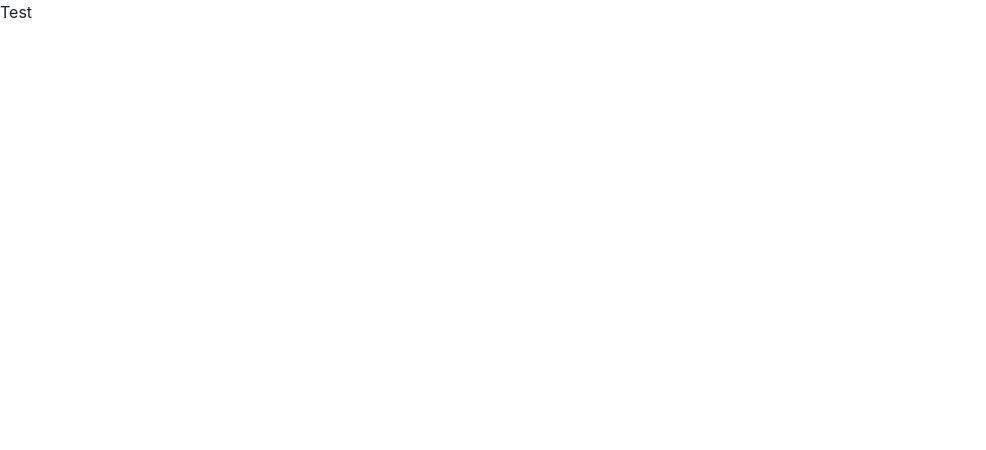
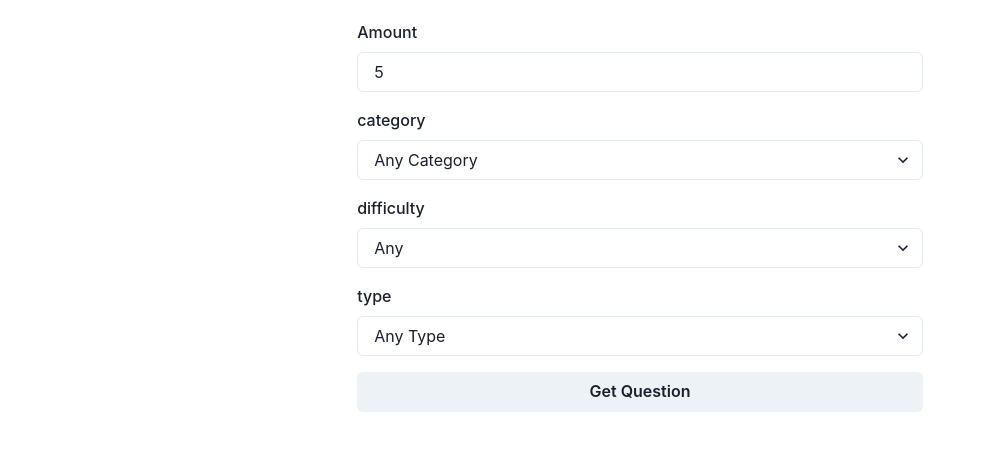
Before and after one commit to dustatron/fastQuiz-v2, a Next.js app: page / in a window 1280 px wide. Shown: the top 450 px of the page, without its empty margins (0-986 px from the left). Built offline with nearby package versions, Linux system fonts and the light colour scheme.

Commit message:
add trivia api

```diff
--- a/package.json
+++ b/package.json
@@ -16,12 +16,14 @@
     "next": "13.2.4",
     "react": "18.2.0",
     "react-dom": "18.2.0",
-    "react-query": "^3.39.3"
+    "react-query": "^3.39.3",
+    "uuid": "^9.0.0"
   },
   "devDependencies": {
     "@types/node": "18.15.5",
     "@types/react": "18.0.28",
     "@types/react-dom": "18.0.11",
+    "@types/uuid": "^9.0.1",
     "eslint": "8.36.0",
     "eslint-config-next": "13.2.4",
     "typescript": "5.0.2"
--- /dev/null
+++ b/src/apiCalls/useGetOpenTDB.tsx
@@ -0,0 +1,37 @@
+import { useQuery } from "react-query";
+import {
+  Category,
+  QuestionType,
+  Difficulty,
+  OpenTDBResponse,
+} from "../utils/types";
+
+type Props = {
+  amount?: string;
+  category?: Category;
+  difficulty?: Difficulty;
+  type?: QuestionType;
+};
+
+function useGetOpenTBD({ amount, category, difficulty, type }: Props) {
+  const fetcher = async () => {
+    console.log("cat", category);
+    const result = await fetch(
+      `https://opentdb.com/api.php?amount=${amount}${
+        category === "any" ? "" : `&category=${category}`
+      }${difficulty === "any" ? "" : `&difficulty=${difficulty}`}${
+        type === "any" ? "" : `&type=${type}`
+      }`
+    );
+    return await result.json();
+  };
+  return useQuery<OpenTDBResponse>(
+    ["quiz", amount, category, difficulty, type],
+    fetcher,
+    {
+      enabled: false,
+    }
+  );
+}
+
+export default useGetOpenTBD;
--- a/src/pages/index.tsx
+++ b/src/pages/index.tsx
@@ -1,10 +1,110 @@
 import type { NextPage } from "next";
-import { Box } from "@chakra-ui/react";
+import { FormEvent, FormEventHandler, useState } from "react";
+import {
+  Box,
+  Button,
+  Input,
+  FormControl,
+  FormLabel,
+  Container,
+  Select,
+  Stack,
+} from "@chakra-ui/react";
+import useGetOpenTBD from "../apiCalls/useGetOpenTDB";
+import {
+  CategoryValues,
+  Category,
+  DifficultyValues,
+  Difficulty,
+  QuestionType,
+  QuestionTypeValues,
+} from "../utils/types";
+import { v4 } from "uuid";
+import { cleanAsciiString } from "../utils/helper";
 
 const Home: NextPage = () => {
+  const [amount, setAmount] = useState<string>("5");
+  const [category, setCategory] = useState<Category>("any");
+  const [difficulty, setDifficulty] = useState<Difficulty>("any");
+  const [type, setType] = useState<QuestionType>("any");
+  const { data, isLoading, refetch } = useGetOpenTBD({
+    amount,
+    category,
+    difficulty,
+    type,
+  });
+  console.log("data", data);
+
+  const handleSubmit = (e: FormEvent<HTMLFormElement>) => {
+    e.preventDefault();
+    refetch();
+  };
   return (
     <div>
-      <Box>Test</Box>
+      <Container p="5">
+        <form action="" onSubmit={handleSubmit}>
+          <Stack spacing={4}>
+            <FormControl>
+              <FormLabel>Amount</FormLabel>
+              <Input
+                type="number"
+                value={amount}
+                onChange={(e) => setAmount(e.target.value)}
+              />
+            </FormControl>
+            <FormControl>
+              <FormLabel>category</FormLabel>
+              <Select
+                value={category}
+                onChange={(e) => setCategory(e.target.value as Category)}
+                defaultValue={"any"}
+              >
+                {Object.entries(CategoryValues).map(([key, value]) => (
+                  <option key={key} value={key}>
+                    {`${value}`}
+                  </option>
+                ))}
+              </Select>
+            </FormControl>
+            <FormControl>
+              <FormLabel>difficulty</FormLabel>
+              <Select
+                placeholder="Select Difficulty"
+                value={difficulty}
+                onChange={(e) => setDifficulty(e.target.value as Difficulty)}
+              >
+                {Object.entries(DifficultyValues).map(([key, value]) => (
+                  <option key={key} value={key}>
+                    {value}
+                  </option>
+                ))}
+              </Select>
+            </FormControl>
+            <FormControl>
+              <FormLabel>type</FormLabel>
+              <Select
+                value={type}
+                onChange={(e) => setType(e.target.value as QuestionType)}
+              >
+                {Object.entries(QuestionTypeValues).map(([key, value]) => (
+                  <option key={key} value={key}>
+                    {value}
+                  </option>
+                ))}
+              </Select>
+            </FormControl>
+            <Button type="submit">Get Question</Button>
+          </Stack>
+        </form>
+      </Container>
+      {isLoading && <div>...loading</div>}
+      {data && (
+        <div>
+          {data.results.map((item) => (
+            <div key={v4()}>{cleanAsciiString(item.question)}</div>
+          ))}
+        </div>
+      )}
     </div>
   );
 };
--- /dev/null
+++ b/src/utils/helper.ts
@@ -0,0 +1,12 @@
+export const cleanAsciiString = (string: string) => {
+  return string
+    .replace(/&quot;/g, '"')
+    .replace(/&ldquo;/g, '"')
+    .replace(/&rdquo;/g, '"')
+    .replace(/&#039;/g, "'")
+    .replace(/&rsquo;/g, "'")
+    .replace(/&amp;/g, "&")
+    .replace(/&ouml;/g, "ö")
+    .replace(/&eacute;/g, "ê")
+    .replace(/&uuml;/g, "ü");
+};
--- /dev/null
+++ b/src/utils/types.ts
@@ -0,0 +1,56 @@
+
+
+export const DifficultyValues = { "any": 'Any', "easy": "Easy", "medium": "Medium", "hard": "hard" } as const
+export type Difficulty = keyof typeof DifficultyValues
+
+export const CategoryValues = {
+  "any": "Any Category",
+  "9": "Entertainment: Books",
+  "10": "Entertainment: Books",
+  "11": "Entertainment: Film",
+  "12": "Entertainment: Music",
+  "13": "Entertainment: Musicals & Theatres",
+  "14": "Entertainment: Television",
+  "15": "Entertainment: Video Games",
+  "16": "Entertainment: Board Games",
+  "17": "Science & Nature",
+  "18": "Science: Computers",
+  "19": "Science: Mathematics",
+  "20": "Mythology",
+  "21": "Sports",
+  "22": "Geography",
+  "23": "History",
+  "24": "Politics ",
+  "25": "Art",
+  "26": "Celebrities",
+  "27": "Animals",
+  "28": "Vehicles",
+  "29": "Entertainment: Comics",
+  "30": "Science: Gadgets",
+  "31": "Entertainment: Japanese Anime & Manga",
+  "32": "Entertainment: Cartoon & Animations",
+} as const
+export type Category = keyof typeof CategoryValues
+
+export const QuestionTypeValues = {
+  "any": "Any Type",
+  "multiple": "Multiple Choice",
+  "boolean": "True or False"
+
+} as const
+export type QuestionType = keyof typeof QuestionTypeValues
+
+export type QuestionResponse = {
+  category: string,
+  correct_answer: string,
+  difficulty: string,
+  incorrect_answers: string[],
+  question: string,
+  type: string
+}
+
+
+export type OpenTDBResponse = {
+  response_code: number,
+  results: QuestionResponse[]
+}
```
Also changed, not shown: 2 other files (tests, documents, lock files or other folders).
